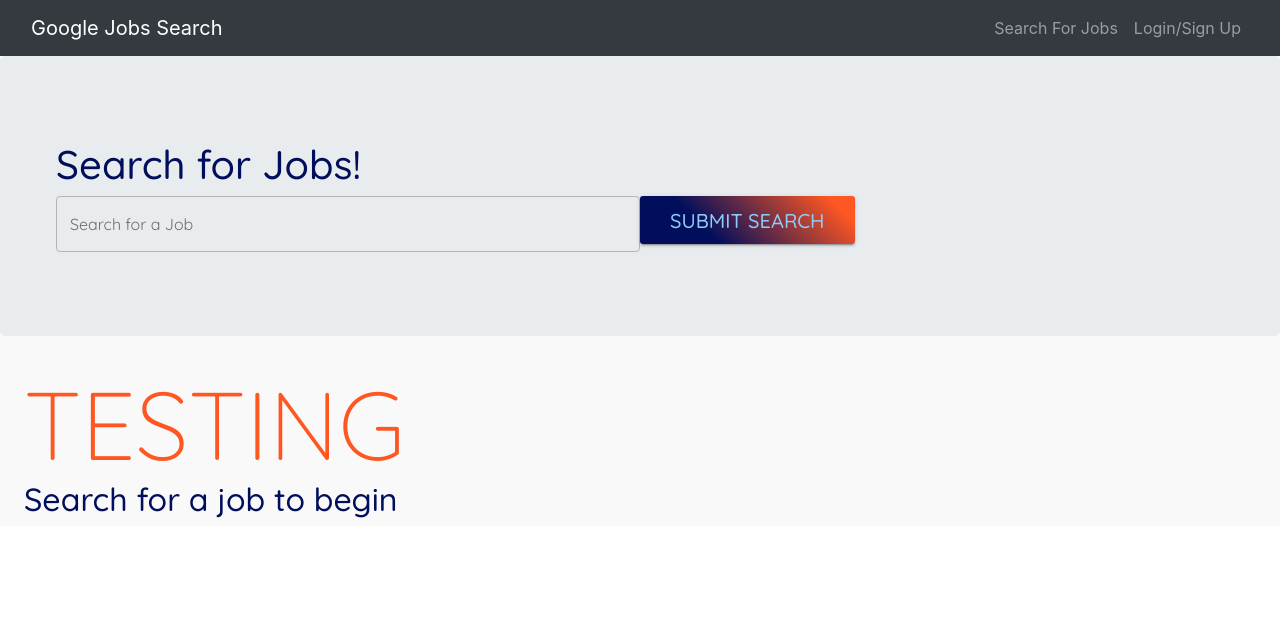
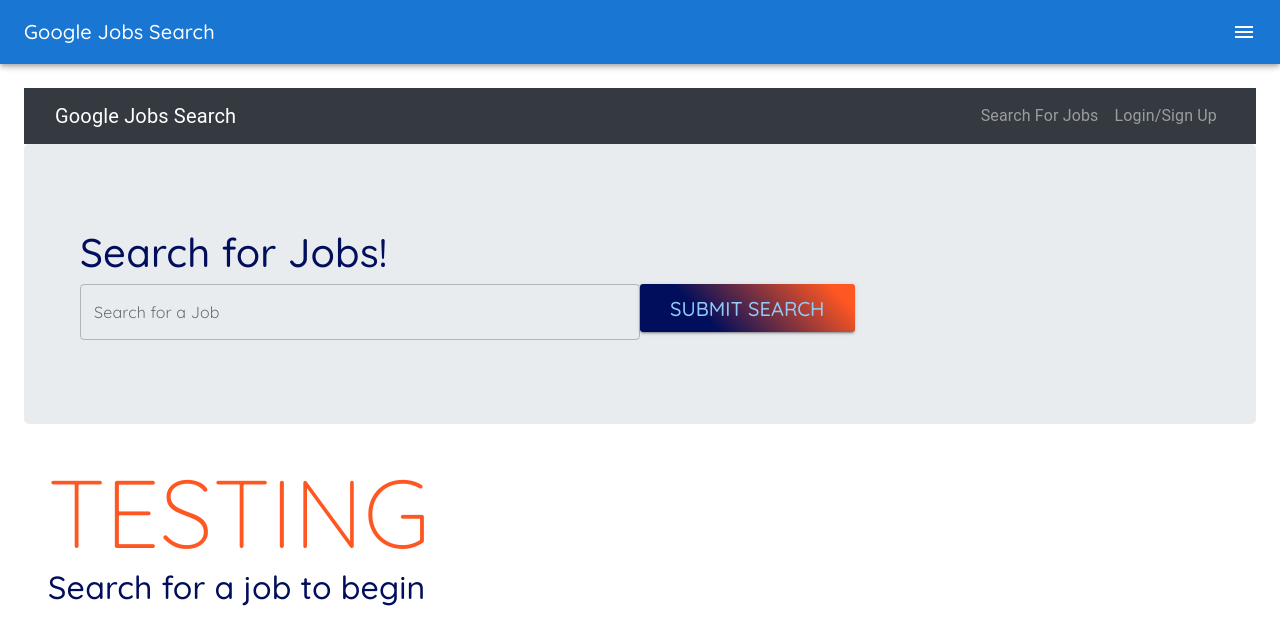
Before and after one commit to mhmunter/jobSearchEngineGraphQL, a React (Create React App) app in the folder client/: page / in a window 1280 px wide. Shown: the top 644 px of the page. Built offline with nearby package versions, Linux system fonts and the light colour scheme.

Commit message:
changing navbar and updated layout

```diff
--- a/client/package.json
+++ b/client/package.json
@@ -16,9 +16,9 @@
     "bootstrap": "^4.4.1",
     "graphql": "^16.5.0",
     "jwt-decode": "^2.2.0",
-    "react": "^16.13.1",
+    "react": "^17.0.0",
     "react-bootstrap": "^1.0.1",
-    "react-dom": "^16.13.1",
+    "react-dom": "^17.0.0",
     "react-router-dom": "^5.1.2",
     "react-scripts": "^5.0.1"
   },
--- a/client/src/components/Layout.js
+++ b/client/src/components/Layout.js
@@ -1,18 +1,190 @@
-import { makeStyles } from '@material-ui/core';
-import React from 'react';
+import * as React from 'react';
+import { styled, useTheme } from '@mui/material/styles';
+import Box from '@mui/material/Box';
+import Drawer from '@mui/material/Drawer';
+import MuiAppBar from '@mui/material/AppBar';
+import Toolbar from '@mui/material/Toolbar';
+import CssBaseline from '@mui/material/CssBaseline';
+import List from '@mui/material/List';
+import Typography from '@mui/material/Typography';
+import Divider from '@mui/material/Divider';
+import IconButton from '@mui/material/IconButton';
+import MenuIcon from '@mui/icons-material/Menu';
+import ChevronLeftIcon from '@mui/icons-material/ChevronLeft';
+import ChevronRightIcon from '@mui/icons-material/ChevronRight';
+import ListItem from '@mui/material/ListItem';
+import ListItemButton from '@mui/material/ListItemButton';
+import ListItemIcon from '@mui/material/ListItemIcon';
+import ListItemText from '@mui/material/ListItemText';
+import InboxIcon from '@mui/icons-material/MoveToInbox';
+import MailIcon from '@mui/icons-material/Mail';
 
-const useStyles = makeStyles({
-  page: {
-    background: '#f9f9f9',
-    width: '100%',
-  },
-});
+const drawerWidth = 240;
+
+const Main = styled('main', { shouldForwardProp: (prop) => prop !== 'open' })(
+  ({ theme, open }) => ({
+    flexGrow: 1,
+    padding: theme.spacing(3),
+    transition: theme.transitions.create('margin', {
+      easing: theme.transitions.easing.sharp,
+      duration: theme.transitions.duration.leavingScreen,
+    }),
+    marginRight: -drawerWidth,
+    ...(open && {
+      transition: theme.transitions.create('margin', {
+        easing: theme.transitions.easing.easeOut,
+        duration: theme.transitions.duration.enteringScreen,
+      }),
+      marginRight: 0,
+    }),
+  }),
+);
+
+const AppBar = styled(MuiAppBar, {
+  shouldForwardProp: (prop) => prop !== 'open',
+})(({ theme, open }) => ({
+  transition: theme.transitions.create(['margin', 'width'], {
+    easing: theme.transitions.easing.sharp,
+    duration: theme.transitions.duration.leavingScreen,
+  }),
+  ...(open && {
+    width: `calc(100% - ${drawerWidth}px)`,
+    transition: theme.transitions.create(['margin', 'width'], {
+      easing: theme.transitions.easing.easeOut,
+      duration: theme.transitions.duration.enteringScreen,
+    }),
+    marginRight: drawerWidth,
+  }),
+}));
+
+const DrawerHeader = styled('div')(({ theme }) => ({
+  display: 'flex',
+  alignItems: 'center',
+  padding: theme.spacing(0, 1),
+  // necessary for content to be below app bar
+  ...theme.mixins.toolbar,
+  justifyContent: 'flex-start',
+}));
 
 export default function Layout({ children }) {
-  const classes = useStyles();
+  const theme = useTheme();
+  const [open, setOpen] = React.useState(false);
+
+  const handleDrawerOpen = () => {
+    setOpen(true);
+  };
+
+  const handleDrawerClose = () => {
+    setOpen(false);
+  };
+
   return (
-    <div>
-      <div className={classes.page}>{children}</div>
-    </div>
+    <Box sx={{ display: 'flex' }}>
+      <CssBaseline />
+      <AppBar position="fixed" open={open}>
+        <Toolbar>
+          <Typography variant="h6" noWrap sx={{ flexGrow: 1 }} component="div">
+            Google Jobs Search
+          </Typography>
+          <IconButton
+            color="inherit"
+            aria-label="open drawer"
+            edge="end"
+            onClick={handleDrawerOpen}
+            sx={{ ...(open && { display: 'none' }) }}
+          >
+            <MenuIcon />
+          </IconButton>
+        </Toolbar>
+      </AppBar>
+      <Main open={open}>
+        <DrawerHeader />
+        <div>
+        <div>{children}</div>
+      </div>
+      </Main>
+      <Drawer
+        sx={{
+          width: drawerWidth,
+          flexShrink: 0,
+          '& .MuiDrawer-paper': {
+            width: drawerWidth,
+          },
+        }}
+        variant="persistent"
+        anchor="right"
+        open={open}
+      >
+        <DrawerHeader>
+          <IconButton onClick={handleDrawerClose}>
+            {theme.direction === 'rtl' ? <ChevronLeftIcon /> : <ChevronRightIcon />}
+          </IconButton>
+        </DrawerHeader>
+        <Divider />
+        <List>
+          {['Search For Jobs', 'Login / Sign Up'].map((text, index) => (
+            <ListItem key={text} disablePadding>
+              <ListItemButton>
+                <ListItemIcon>
+                  {index % 2 === 0 ? <InboxIcon /> : <MailIcon />}
+                </ListItemIcon>
+                <ListItemText primary={text} />
+              </ListItemButton>
+            </ListItem>
+          ))}
+        </List>
+        <Divider />
+        <List>
+          {['Saved Jobs', 'Contact Us'].map((text, index) => (
+            <ListItem key={text} disablePadding>
+              <ListItemButton>
+                <ListItemIcon>
+                  {index % 2 === 0 ? <InboxIcon /> : <MailIcon />}
+                </ListItemIcon>
+                <ListItemText primary={text} />
+              </ListItemButton>
+            </ListItem>
+          ))}
+        </List>
+      </Drawer>
+    </Box>
   );
 }
+// const drawerWidth = 240;
+
+// const useStyles = makeStyles({
+//   page: {
+//     background: '#f9f9f9',
+//     width: '100%',
+//   },
+//   drawer: {
+//     width: drawerWidth,
+//   },
+//   drawerPaper: {
+//     width: drawerWidth,
+//   },
+//   root: {
+//     display: 'flex'
+//   }
+// });
+
+// export default function Layout({ children }) {
+//   const classes = useStyles();
+//   return (
+    // <div className={classes.root}>
+    //   <Drawer
+    //     className={classes.drawer}
+    //     variant="permanent"
+    //     anchor="right"
+    //     classes={{ paper: classes.drawerPaper }}
+    //   >
+    //     <div>
+    //       <Typography variant="h5">Testing</Typography>
+    //     </div>
+    //   </Drawer>
+    //   <div>
+    //     <div className={classes.page}>{children}</div>
+    //   </div>
+    // </div>
+//   );
+// }
```
Also changed, not shown: 1 other file (tests, documents, lock files or other folders).
